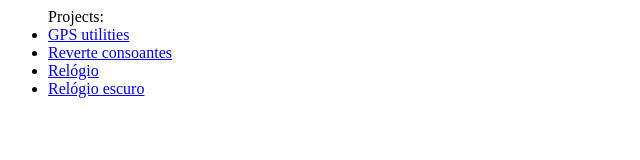
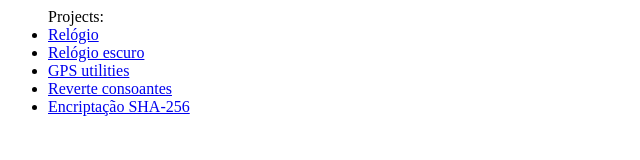
Before and after one commit to lsimao/lsimao.github.io, a plain HTML site: page index.htm in a window 1280 px wide. Shown: the whole page, without its empty margins (0-640 px from the left). Drawn offline with Linux system fonts and the light colour scheme.

Commit message:
Add new link for SHA-256 encryption

```diff
--- a/index.htm
+++ b/index.htm
@@ -1,8 +1,9 @@
 <html>
   <ul>Projects:
+<li><a href="./relogio.htm">Relógio</a></li>
+<li><a href="./relogio_preto.htm">Relógio escuro</a></li>
 <li><a href="./gps.htm">GPS utilities</a></li>
 <li><a href="./ReverteConsoantes.html">Reverte consoantes</a></li>
-<li><a href="./relogio.htm">Relógio</a></li>
-<li><a href="./relogio_preto.htm">Relógio escuro</a></li>
+<li><a href="./crypto.html">Encriptação SHA-256</a></li>
   </ul>
 </html>
```
